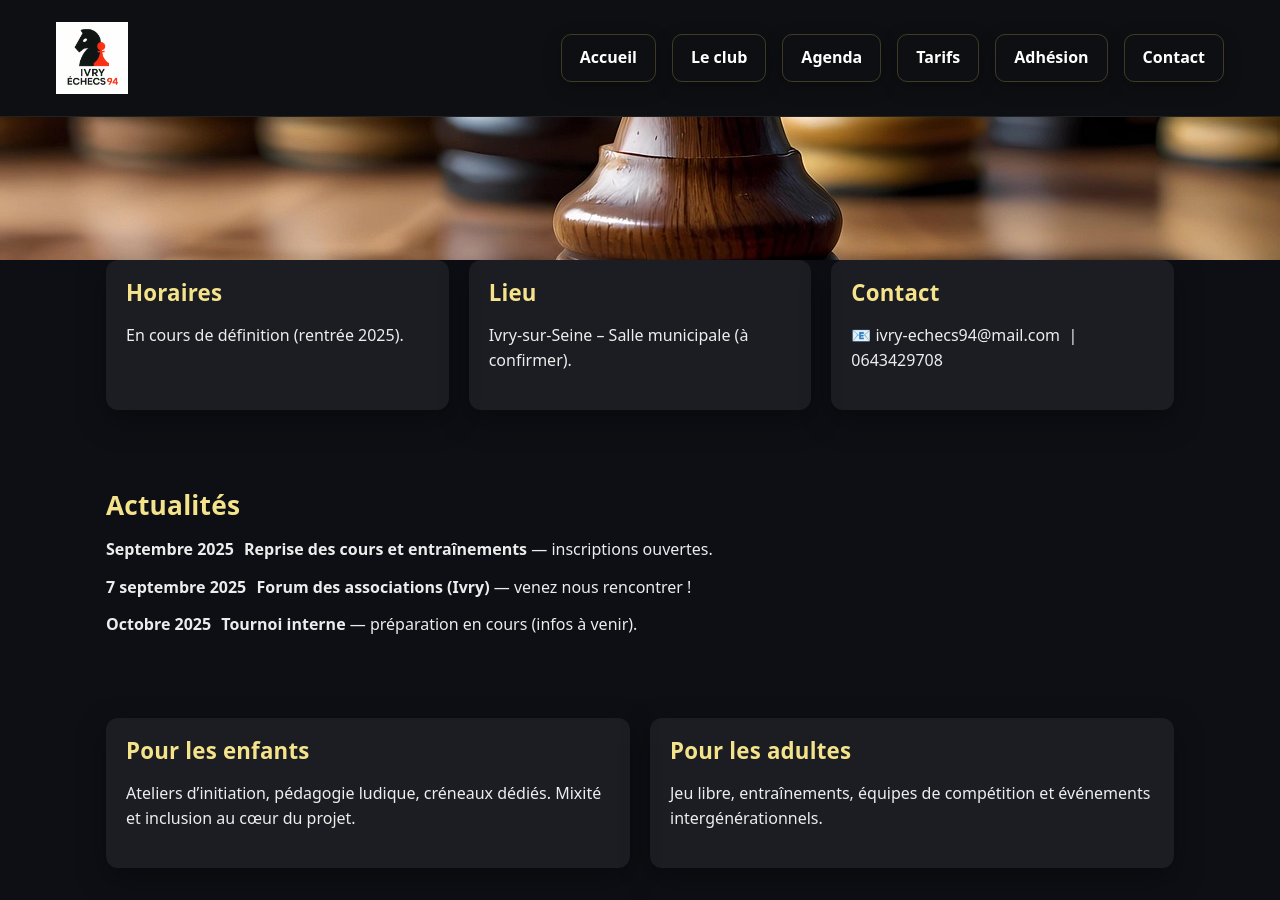
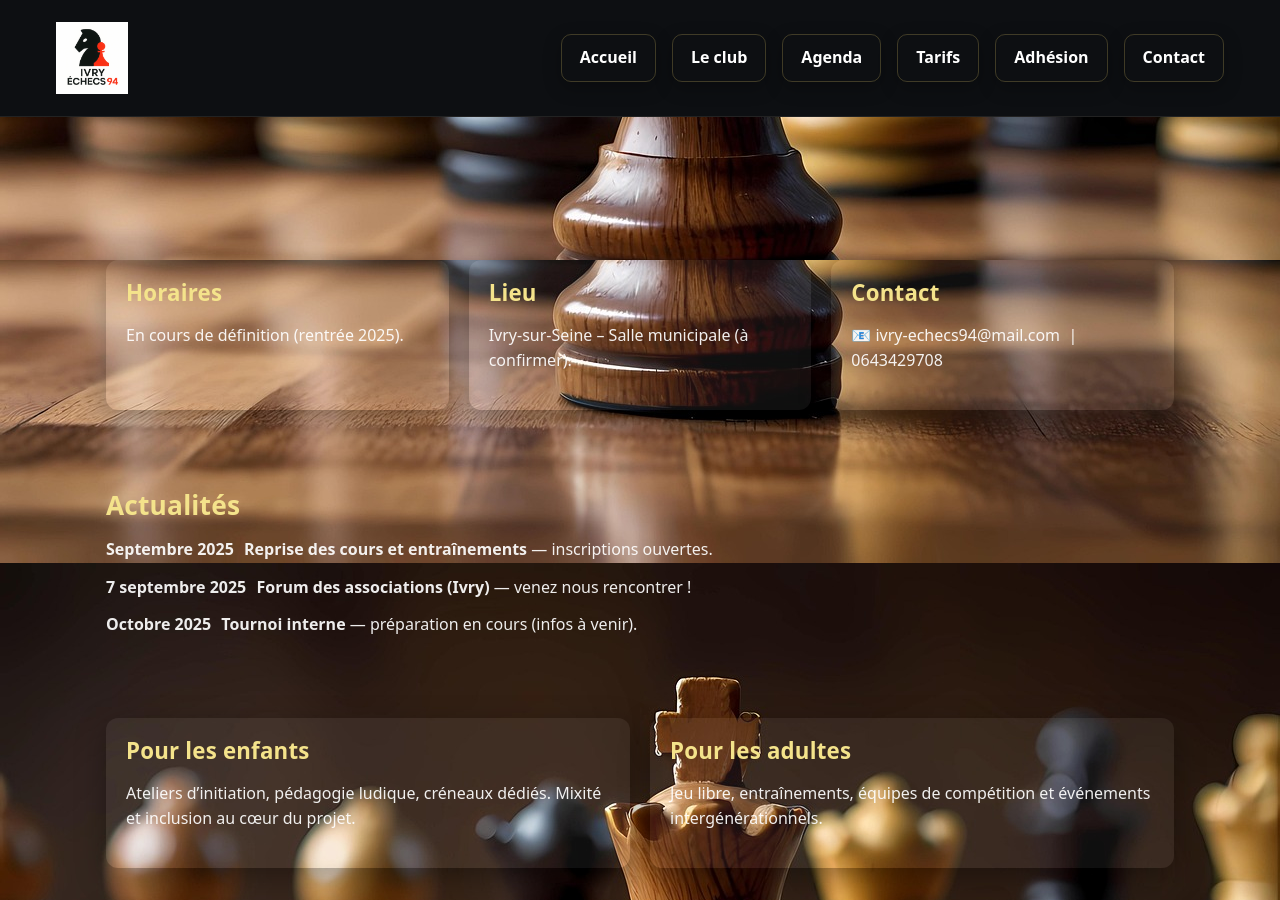
Before and after one commit to Nelwyn64/ivry-echecs-94, a Jekyll site: the page built from index.html, in a window 1280 px wide and 900 px high, scrolled down 397 px. Built offline with Jekyll 4.4.1, drawn with Linux system fonts in a browser that asks for light colours.

Commit message:
Ajout fonds décran par page + correction chemins

```diff
--- a/css/styles.css
+++ b/css/styles.css
@@ -210,31 +210,31 @@ main img.logo {
    ========================================================= */
 
 body.page-index {
-  background: url('/assets/uploads/bg-index.jpg') no-repeat center center fixed;
+  background: url('/assets/bg-index.jpg') no-repeat center center fixed;
   background-size: cover;
 }
 
 body.page-about {
-  background: url('/assets/uploads/bg-about.jpg') no-repeat center center fixed;
+  background: url('/assets/bg-about.jpg') no-repeat center center fixed;
   background-size: cover;
 }
 
 body.page-agenda {
-  background: url('/assets/uploads/bg-agenda.jpg') no-repeat center center fixed;
+  background: url('/assets/bg-agenda.jpg') no-repeat center center fixed;
   background-size: cover;
 }
 
 body.page-contact {
-  background: url('/assets/uploads/bg-contact.jpg') no-repeat center center fixed;
+  background: url('/assets/bg-contact.jpg') no-repeat center center fixed;
   background-size: cover;
 }
 
 body.page-adhesion {
-  background: url('/assets/uploads/bg-adhesion.jpg') no-repeat center center fixed;
+  background: url('/assets/bg-adhesion.jpg') no-repeat center center fixed;
   background-size: cover;
 }
 
 body.page-tarifs {
-  background: url('/assets/uploads/bg-tarifs.jpg') no-repeat center center fixed;
+  background: url('/assets/bg-tarifs.jpg') no-repeat center center fixed;
   background-size: cover;
 }
--- a/index.html
+++ b/index.html
@@ -2,7 +2,7 @@
 layout: default
 title: Ivry Échecs 94 – Accueil
 meta_description: "Club Ivry Échecs 94 : pratiquer les échecs pour tous les âges, tous niveaux."
-bg_image: bg-index.jpg
+class: page-index
 lead: ""
 ---
 <section class="hero">
```
Also changed, not shown: assets/assetsbg-tarifs.jpg (deleted), assets/bg-adhesion.jpg (added).
